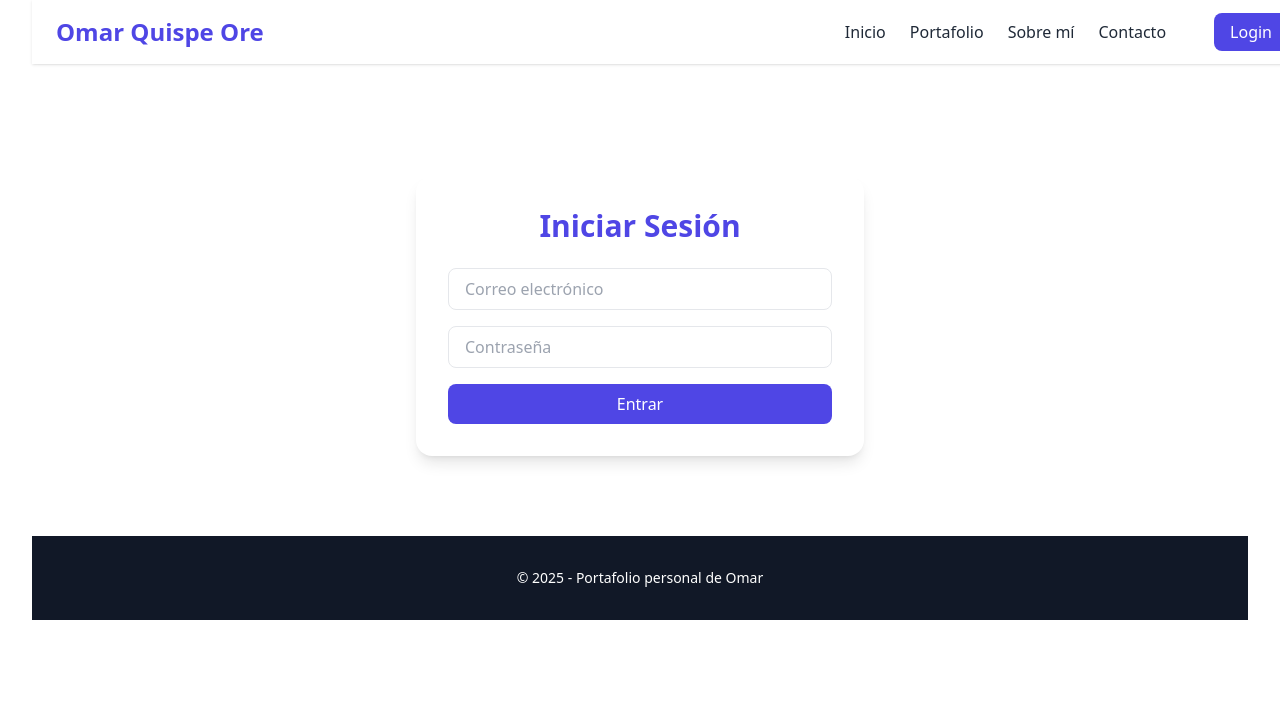
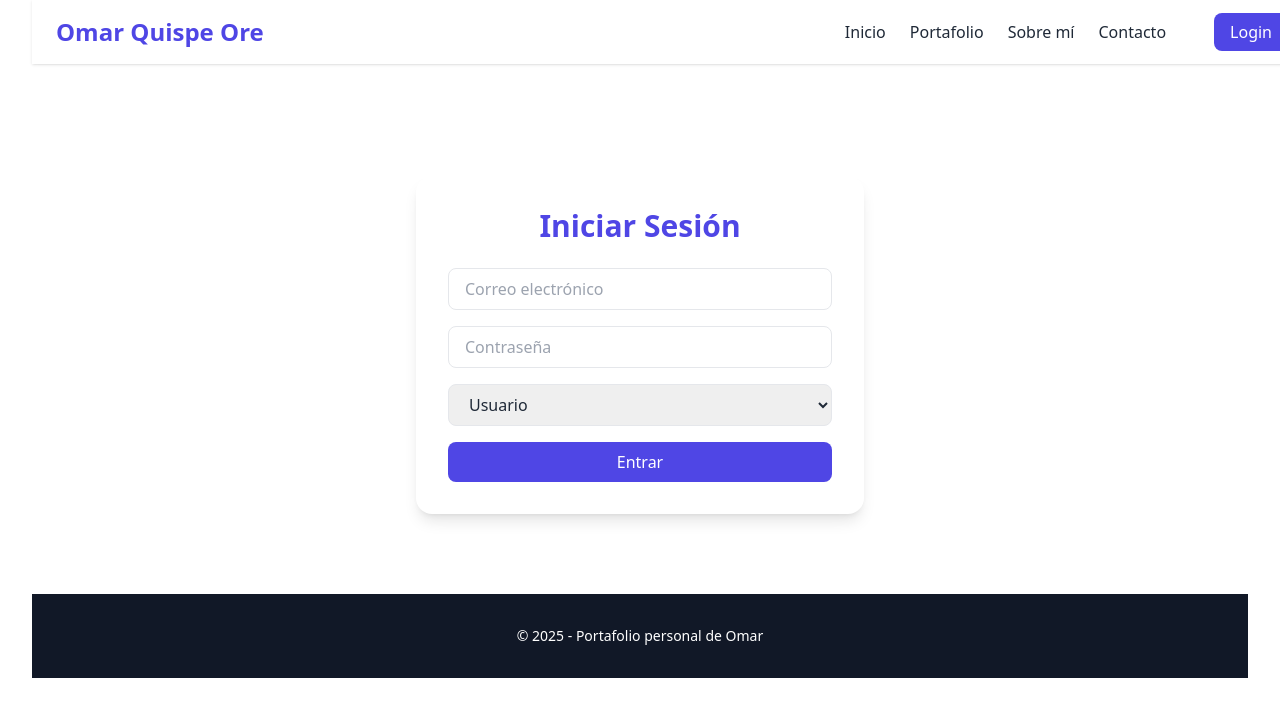
Before and after one commit to omarr01116/trabajo, a React (Vite) app in the folder frontend/: page /trabajo/login in a window 1280 px wide. Shown: the top 716 px of the page. Built offline with nearby package versions, Linux system fonts and the light colour scheme.

Commit message:
wdsgdwgrefdgh

```diff
--- a/frontend/src/pages/Login.jsx
+++ b/frontend/src/pages/Login.jsx
@@ -5,6 +5,7 @@ import { useNavigate } from "react-router-dom";
 function Login() {
   const [email, setEmail] = useState("");
   const [password, setPassword] = useState("");
+  const [role, setRole] = useState("usuario"); // rol seleccionado en frontend
   const navigate = useNavigate();
 
   const handleSubmit = async (e) => {
@@ -28,11 +29,10 @@ function Login() {
         return;
       }
 
-      // 2️⃣ Obtener token de sesión de Supabase
       const token = data.session.access_token;
       console.log("TOKEN DE SUPABASE:", token);
 
-      // 3️⃣ Llamar al backend en Render
+      // 2️⃣ Llamar al backend en Render
       const resp = await fetch(
         "https://trabajo-backend.onrender.com/api/login",
         {
@@ -41,14 +41,20 @@ function Login() {
             "Content-Type": "application/json",
             Authorization: `Bearer ${token}`,
           },
-          body: JSON.stringify({ email, password }), // Solo email y password
+          body: JSON.stringify({ email, password }), // enviamos email y password
         }
       );
 
       const json = await resp.json();
 
       if (resp.ok) {
-        alert(`✅ Login exitoso. Rol: ${json.role}`);
+        // ✅ Compara el rol devuelto con el seleccionado en frontend
+        if (json.role !== role) {
+          alert(`⚠️ Rol seleccionado: ${role}. Tu rol real: ${json.role}`);
+        } else {
+          alert(`✅ Login exitoso con rol: ${json.role}`);
+        }
+
         navigate("/file"); // Redirigir a file.jsx
       } else {
         console.error("Error backend:", json);
@@ -85,6 +91,15 @@ function Login() {
             className="w-full px-4 py-2 border rounded-lg"
             required
           />
+          <select
+            value={role}
+            onChange={(e) => setRole(e.target.value)}
+            className="w-full px-4 py-2 border rounded-lg"
+          >
+            <option value="admin">Admin</option>
+            <option value="usuario">Usuario</option>
+            <option value="invitado">Invitado</option>
+          </select>
           <button
             type="submit"
             className="w-full bg-indigo-600 text-white py-2 rounded-lg hover:bg-indigo-700"
```
Also changed, not shown: 1 other file (tests, documents, lock files or other folders).
